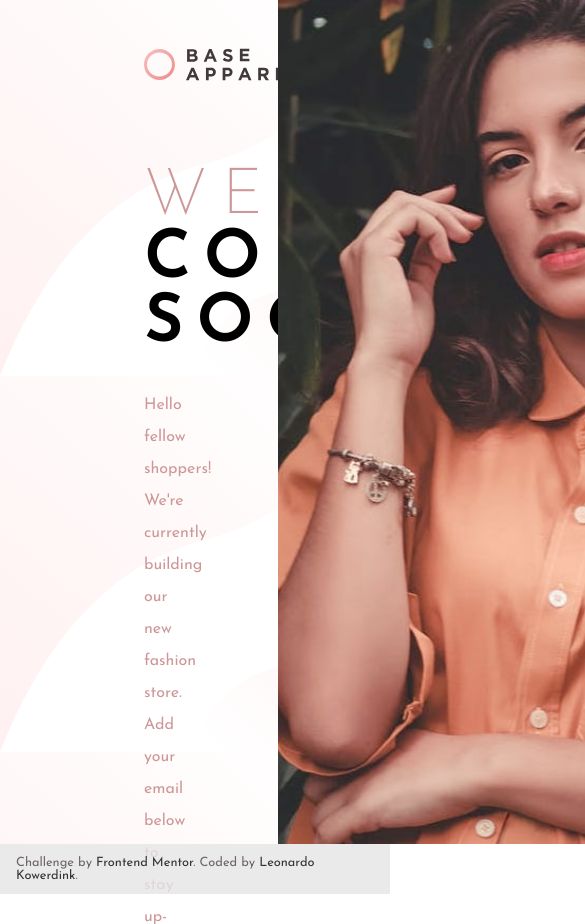
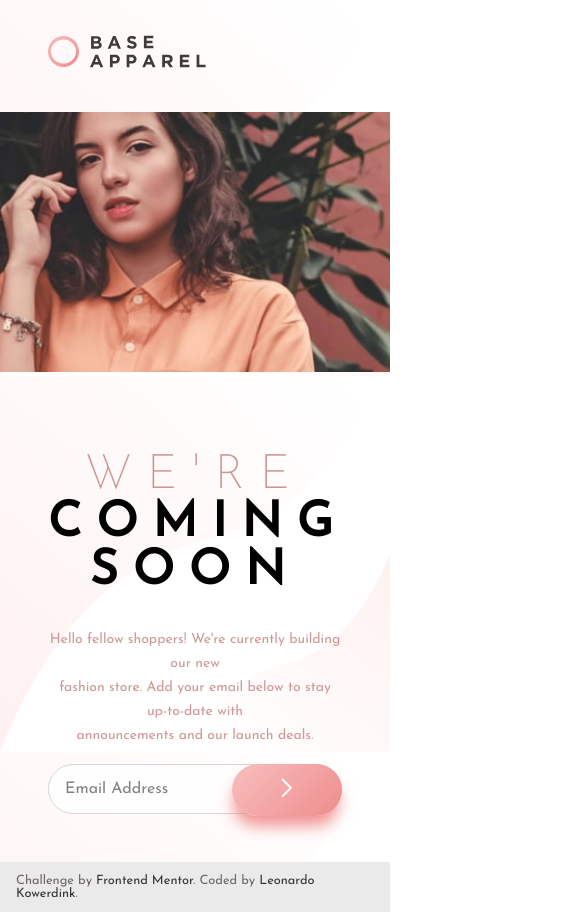
Before and after one commit to kowerdink/Base_Apparel, a plain HTML site: page index.html in a window 390 px wide. Shown: the top 924 px of the page, 585 px wide, since content can reach past the window. Drawn offline with Linux system fonts and the light colour scheme; a web font is replaced by a local one.

Commit message:
add responsive for movile

```diff
--- a/index.html
+++ b/index.html
@@ -27,6 +27,7 @@
       </div>
     </div>
     <div class="Picture">
+      <img class="none" src="./images/hero-mobile.jpg" alt="Hero_Imagen_Movile">
       <img src="./images/hero-desktop.jpg" alt="Hero_Imagen">
     </div>
   </div>
--- a/style.css
+++ b/style.css
@@ -15,6 +15,8 @@ body {
     width: 100%;
 }
 
+/* -------------- Contenido ------------------------ */
+
 .content {
     display: flex;
     width: 100%;
@@ -22,9 +24,6 @@ body {
     background-image: url(./images/bg-pattern-desktop.svg);
     background-size: contain;
 
-}
-.title  {
-    margin-bottom: 5rem;
 }
 
 .asideTitles {
@@ -35,6 +34,11 @@ body {
 
 }
 
+/* -------------- Titles------------------------ */
+
+.title  {
+    margin-bottom: 5rem;
+}
 .mainInfo {
     display: flex;
     flex-direction: column;
@@ -59,10 +63,12 @@ body {
 }
 
 
+/* -------------- Form ------------------------ */
+
 .inputMail {
     display: relative;
     margin-top: 1rem;
-    width: 75%;
+    width: 60%;
 
 }
 .inputMail form {
@@ -97,11 +103,16 @@ body {
     background: linear-gradient(135deg, #f29f9f 0%, #ff67c5 100%);
 }
 
+
+/* -------------- Imagen ------------------------ */
+
 .Picture {
     display: flex;
     justify-content: end;
 
 }
+
+/* -------------- footer ------------------------ */
 
 footer {
     height: 50px;
@@ -124,3 +135,69 @@ footer a {
 footer a:hover {
     color: rgba(13, 37, 54, 0.927);
 }
+
+/* ---------------- Responsive -------------------*/
+
+.none {
+    display: none;
+}
+
+/* ---------------- Responsive -------------------*/
+
+@media screen and (max-width: 768px) {
+
+    body {
+        display: flex;
+        flex-direction: column;
+    }
+    .content{
+        flex-direction: column-reverse;
+        justify-content: center;
+        height: auto;
+    }
+
+    .title {
+        position: absolute;
+        top: 35px
+    }
+
+    .asideTitles {
+        width: 100%;
+        padding: 3rem;
+        text-align: center;
+    }
+
+    .mainInfo h1 {
+        font-size: 3rem;
+    }
+
+    .mainInfo p {
+        line-height: 1.5rem;
+        font-size: 14px;
+    }
+
+    .inputMail {
+       width: 100%;
+    }
+
+    .Picture {
+        width: 100%;
+        justify-content: flex-start;
+        position: relative;
+        margin-top: 7rem;
+        margin-bottom: 2rem;
+    }
+
+    .Picture img:nth-child(1){
+        display: block;
+    }
+    .Picture img:nth-child(2){
+        display: none;
+    }
+
+    .Picture img {
+        width: 100%;
+    }
+
+
+}
```
